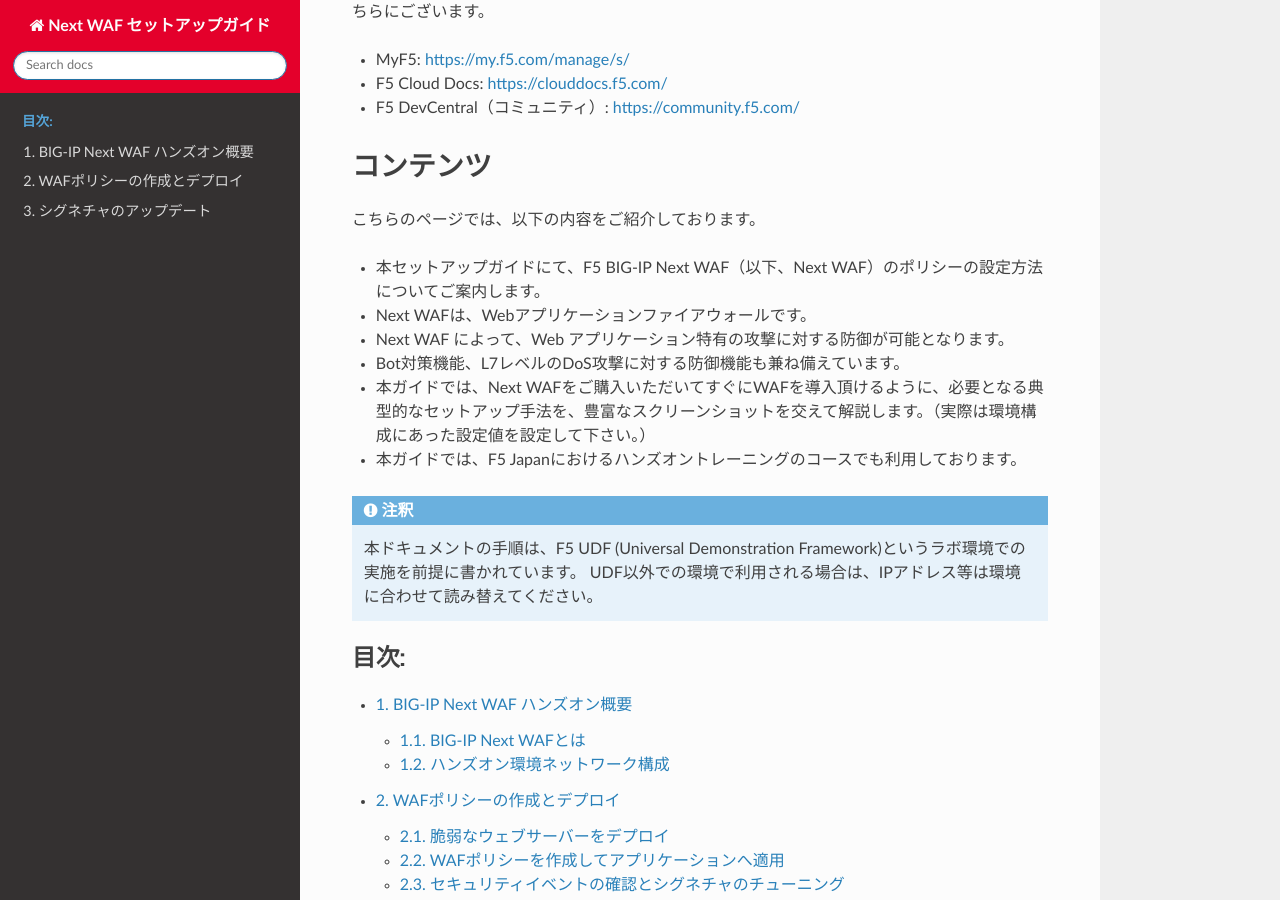
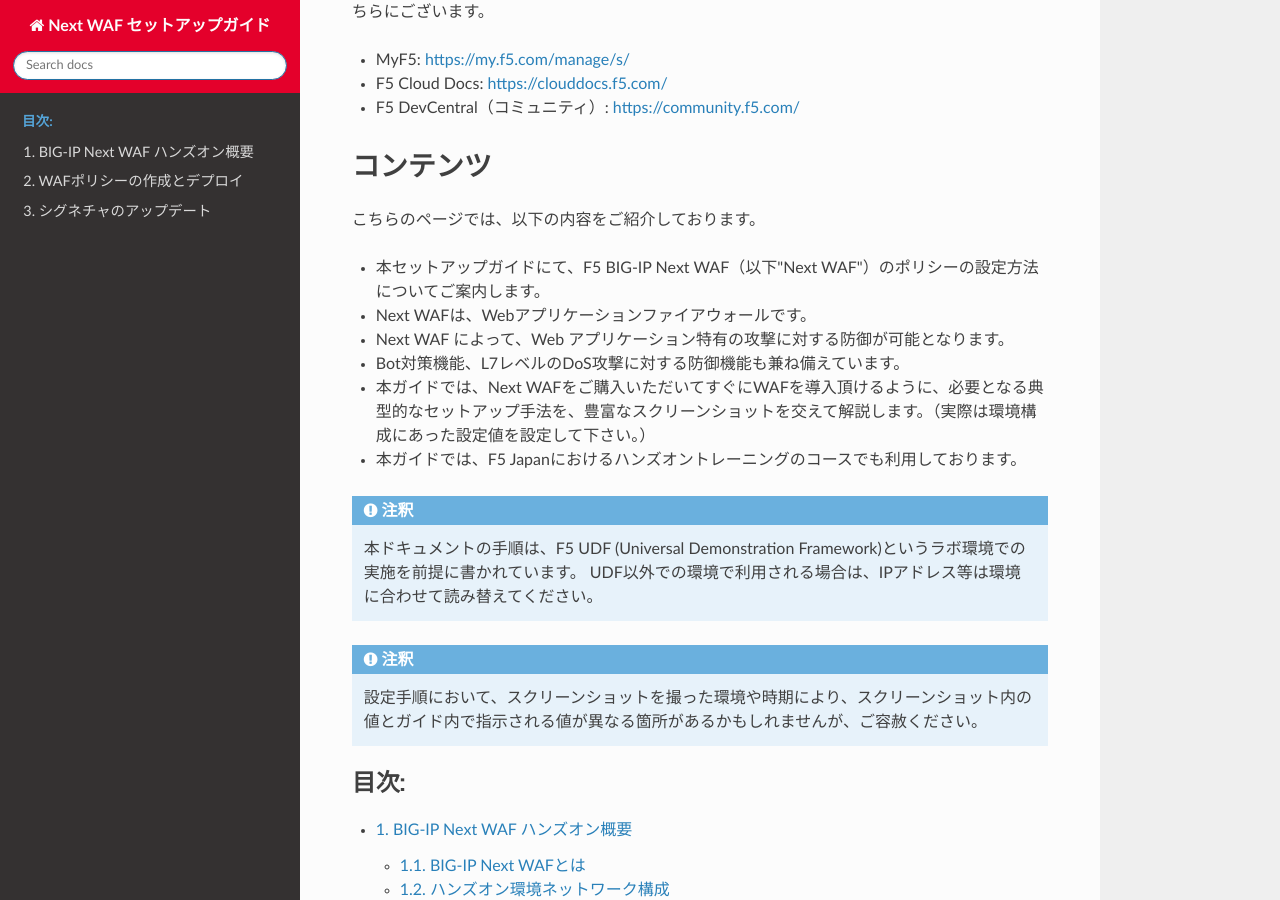
Before and after one commit to BeF5/f5j-easy-setup-next-waf, a Sphinx documentation site: the page built from docs/index.rst, in a window 1280 px wide and 900 px high, scrolled down 328 px. Built offline with Sphinx 7.4.7 and the Read the Docs theme 2.0.0, drawn with Linux system fonts in a browser that asks for light colours.

Commit message:
Update index.rst

```diff
--- a/docs/index.rst
+++ b/docs/index.rst
@@ -21,7 +21,7 @@
 ==============================================
 こちらのページでは、以下の内容をご紹介しております。
 
-- 本セットアップガイドにて、F5 BIG-IP Next WAF（以下、Next WAF）のポリシーの設定方法についてご案内します。
+- 本セットアップガイドにて、F5 BIG-IP Next WAF（以下"Next WAF"）のポリシーの設定方法についてご案内します。
 - Next WAFは、Webアプリケーションファイアウォールです。
 - Next WAF によって、Web アプリケーション特有の攻撃に対する防御が可能となります。
 - Bot対策機能、L7レベルのDoS攻撃に対する防御機能も兼ね備えています。
@@ -34,6 +34,9 @@
    本ドキュメントの手順は、F5 UDF (Universal Demonstration Framework)というラボ環境での実施を前提に書かれています。
    UDF以外での環境で利用される場合は、IPアドレス等は環境に合わせて読み替えてください。
 
+.. note::
+   設定手順において、スクリーンショットを撮った環境や時期により、スクリーンショット内の値とガイド内で指示される値が異なる箇所があるかもしれませんが、ご容赦ください。
+
 
 .. toctree::
    :numbered:
```
